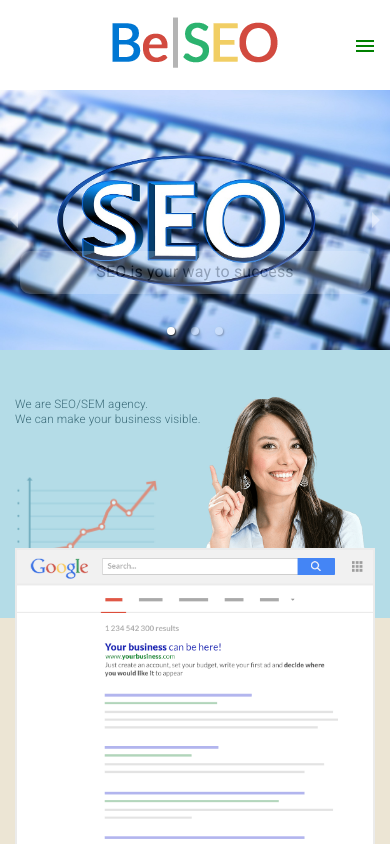
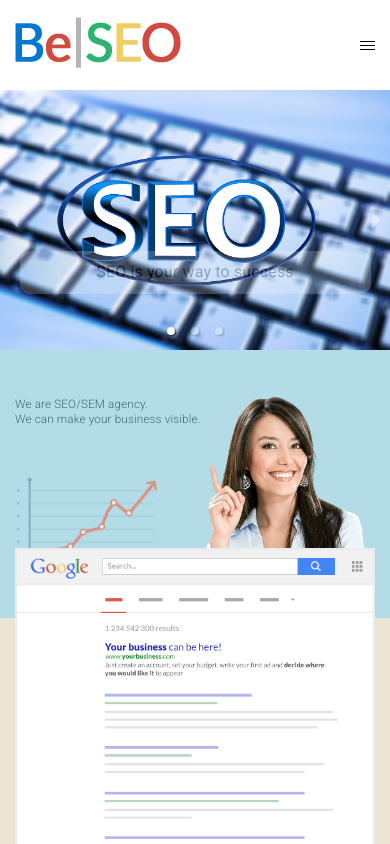
Before and after one commit to TEH3OP/beseo-react, a React (Create React App) app: page / in a window 390 px wide. Shown: the top 844 px of the page. Built offline with nearby package versions, Linux system fonts and the light colour scheme.

Commit message:
Added the navigation menu in mobile mode

```diff
--- a/src/container/Header/Header.js
+++ b/src/container/Header/Header.js
@@ -2,8 +2,15 @@ import React from 'react'
 import './style_header.css'
 import '../../assets/styles/style.css'
 import { Link } from 'react-router-dom'
+import { useState } from 'react'
 
 const Header = () => {
+    const [isActive, setActive] = useState(false)
+
+    const toggleMenu = () => {
+        setActive(!isActive)
+    }
+
     return (
         <>
             <header className="header-background">
@@ -11,13 +18,17 @@ const Header = () => {
                     <Link Link to="/">
                         <img src="/images/logo.png" alt="Logo" />
                     </Link>
-                    <nav className="header-navigation">
+                    <nav
+                        className={`header-navigation ${
+                            isActive ? 'active-menu' : ''
+                        }`}
+                    >
                         <ul className="header-navigation-list">
                             <li>
                                 <Link to="/">Home</Link>
                             </li>
                             <li>
-                                <Link to="#"> How it works?</Link>
+                                <Link to="#">How it works?</Link>
                             </li>
                             <li>
                                 <Link to="#">Help Center</Link>
@@ -37,8 +48,15 @@ const Header = () => {
                         </button>
                     </nav>
 
-                    <div className="nav-mobile-menu">
-                        <span className="material-icons"> menu </span>
+                    <div
+                        className={`nav-mobile-menu ${
+                            isActive ? 'active-menu' : ''
+                        }`}
+                        onClick={toggleMenu}
+                    >
+                        <span></span>
+                        <span></span>
+                        <span></span>
                     </div>
                 </div>
             </header>
--- a/src/container/Header/style_header.css
+++ b/src/container/Header/style_header.css
@@ -11,10 +11,6 @@
     align-items: center;
     justify-content: space-between;
     padding: 0 15px;
-}
-
-.nav-mobile-menu {
-    display: none;
 }
 
 .header-navigation{
@@ -58,26 +54,86 @@
 @media (max-width:767px) {
     .header-navigation{
         display: none;
+        position: absolute;
+        top: 50px;
+        right: 0;
     }
+
+    .header-navigation.active-menu{
+        display: block;
+        /* position: absolute;
+        top: 50px;
+        right: 0; */
+    }
+
+    .header-button-search{
+        display: none;
+
+    }
+
+    .header-navigation-list{
+        flex-direction: column;
+        padding: 10px;
+        background-color: aliceblue;
+    }
+
+    .header-navigation-list>li>a{
+        border-right: none;
+    }
+
+    .header-navigation-list>li{
+        width: 100%;
+    }
+
     .content-header{
-        justify-content: center;
+        justify-content: space-between;
         height: 90px;
-    }
-    .nav-mobile-menu {
-        display: block;
-        width: 22px;
-        height: 22px;
-        font-size: 22px;
-        position: absolute;
-        right: 15px;
-        cursor: pointer;
-        color: green;
-    }
-    .nav-mobile-menu:hover{
-        color: darkgreen;
     }
 
     .header-background{
         height: 90px;
     }
+
+    .nav-mobile-menu {
+        width: 15px;
+        height: 15px;
+        position: relative;
+        cursor: pointer;
+        z-index: 102;
+    }
+
+    .nav-mobile-menu span {
+        height: 1px;
+        background-color: black;
+        position: absolute;
+        left: 0;
+        right: 0;
+        transition: .25s ease-in-out;
+    }
+
+    .nav-mobile-menu span:first-child {
+        top: 3px;
+    }
+
+    .nav-mobile-menu span:nth-child(2) {
+        top: 7px;
+    }
+
+    .nav-mobile-menu span:last-child {
+        bottom: 3px;
+    }
+
+    .nav-mobile-menu.active-menu span:first-child {
+        top:50%;
+        transform: rotate(45deg);
+    }
+
+    .nav-mobile-menu.active-menu span:nth-child(2) {
+        top:50%;
+        transform: rotate(-45deg);
+    }
+
+    .nav-mobile-menu.active-menu span:last-child {
+        transform: scale(0);
+    }
 }
```
